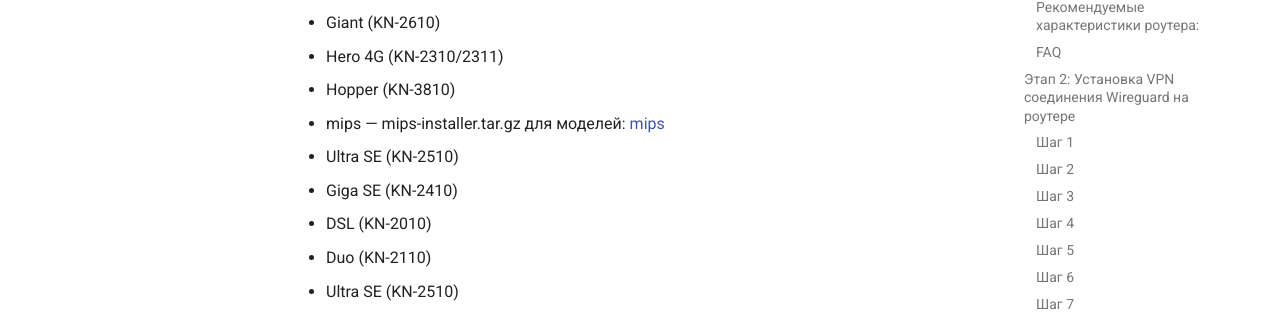
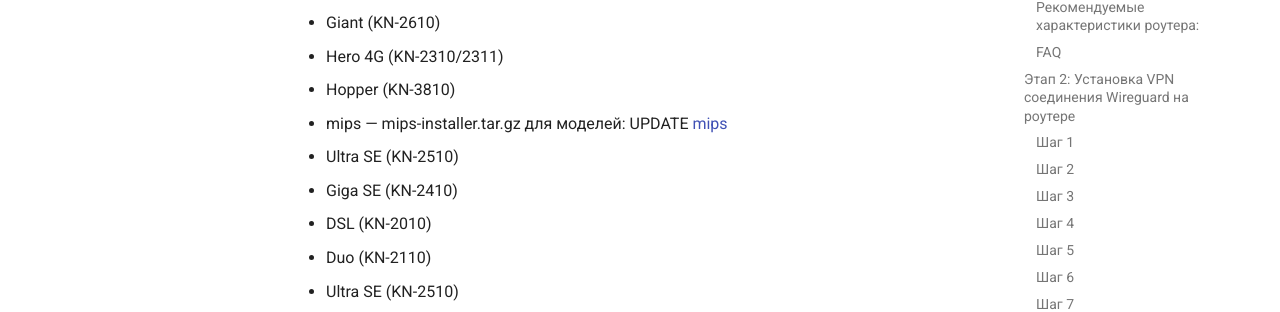
Before and after one commit to VpnGuide801/vpnguide801.github.io, an MkDocs documentation site: the page built from docs/index.md, in a window 1280 px wide and 900 px high, scrolled down 14819 px. Shown: the part 146-458 px from the top of the window. Built offline with MkDocs 1.6.1 and Material for MkDocs 9.7.7, drawn with Linux system fonts in a browser that asks for light colours.

Commit message:
Update site

```diff
--- a/docs/index.md
+++ b/docs/index.md
@@ -205,7 +205,7 @@
   - Giant (KN-2610)
   - Hero 4G (KN-2310/2311)
   - Hopper (KN-3810)
-- mips — mips-installer.tar.gz для моделей: [mips](files/mips-installer.tar.gz){:download="awesome-file"}
+- mips — mips-installer.tar.gz для моделей: UPDATE [mips](files/mips-installer.tar.gz)
   - Ultra SE (KN-2510)
   - Giga SE (KN-2410)
   - DSL (KN-2010)
```
